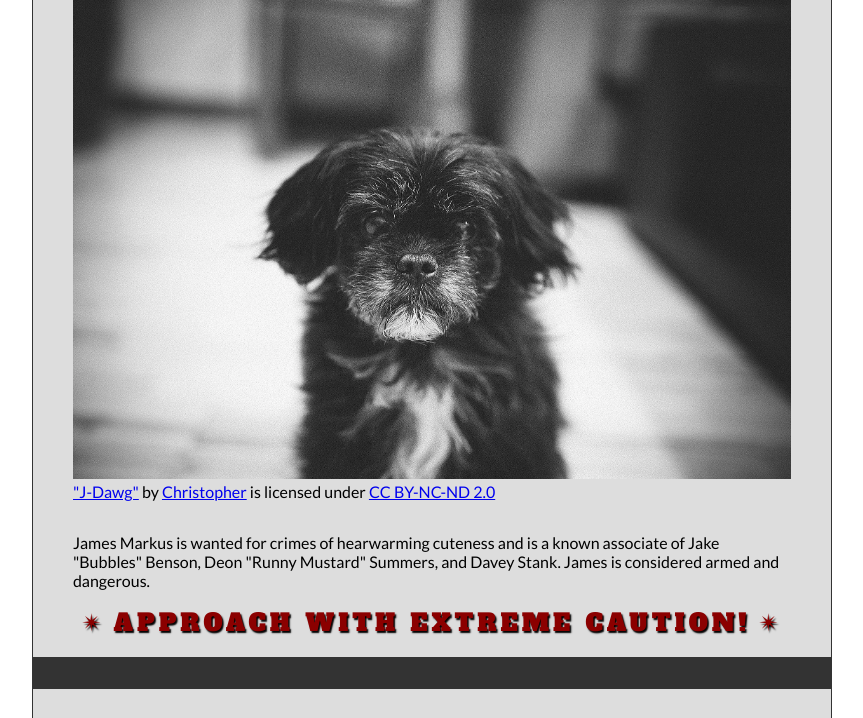
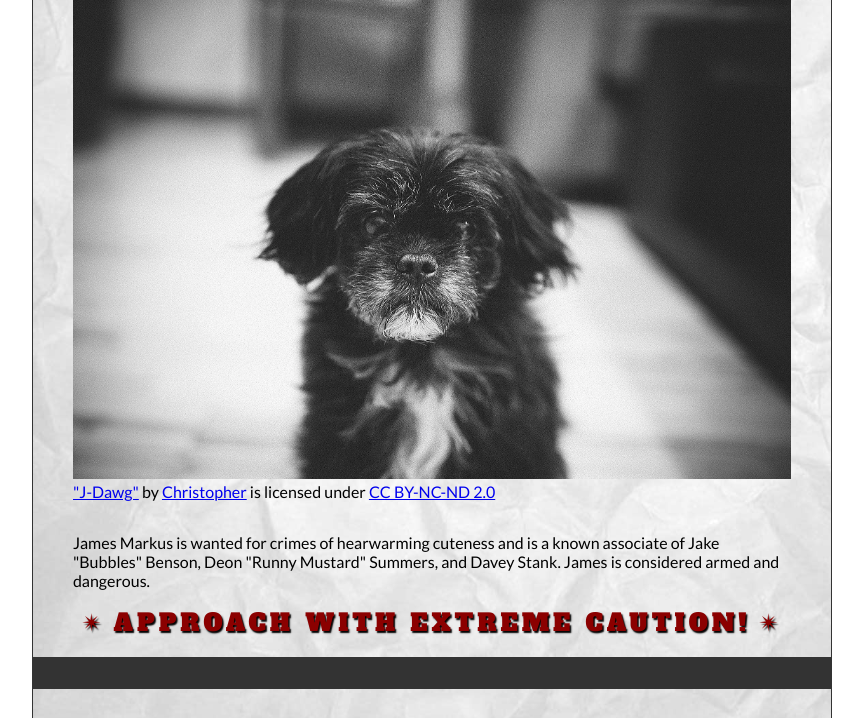
Before and after one commit to SCHOENGARTHJ/schoengarthj.github.io, a plain HTML site: page wanted-poster/index.html in a window 1280 px wide. Shown: the part 414-1132 px from the top of the page, without its empty margins (208-1071 px from the left). Drawn offline with Linux system fonts and the light colour scheme.

Commit message:
Fixed Background
fixed missing . and ;

```diff
--- a/wanted-poster/css/style.css
+++ b/wanted-poster/css/style.css
@@ -34,7 +34,7 @@ body {
 }
 main {
     background-color:#ddd;
-    background-image: url(/images/wrinkled-white-paper-background.jpg)
+    background-image: url(../images/wrinkled-white-paper-background.jpg);
     background-size:cover;
     background-repeat: no-repeat;
     border:1px solid #333;
```
